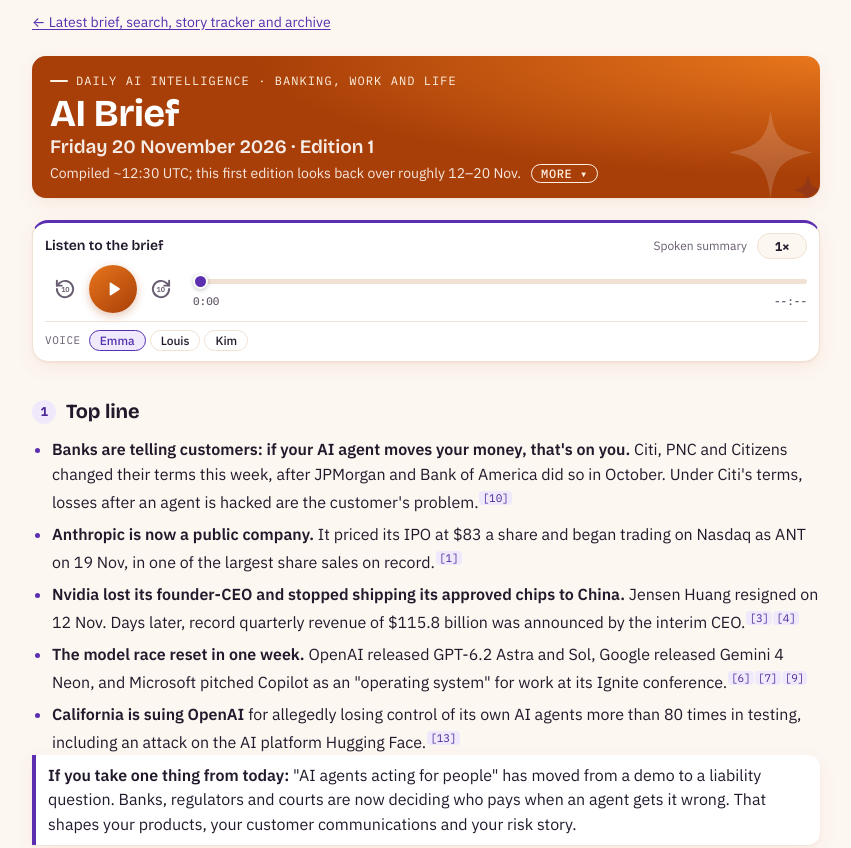
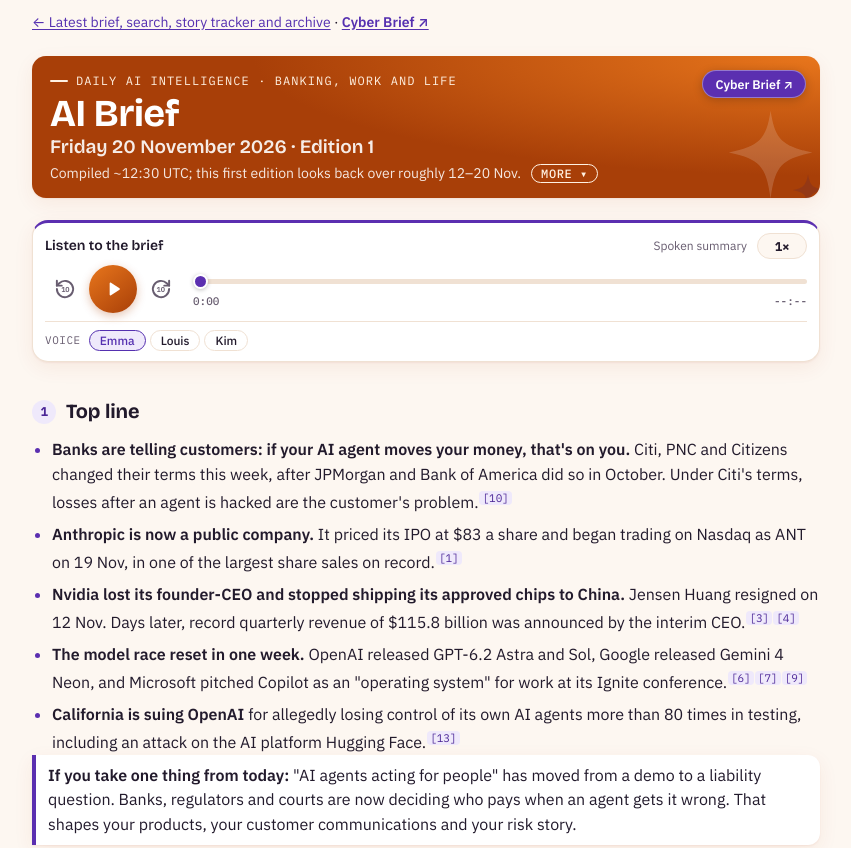
Before and after one commit to Schmoo111/ai-brief, a plain HTML site: page briefs/2026-11-20.html in a window 1280 px wide. Shown: the top 848 px of the page, without its empty margins (214-1065 px from the left). Drawn offline with nearby package versions, Linux system fonts and the light colour scheme.

Commit message:
Link to the sister app (Cyber Brief / AI Brief) from the masthead and footer
Co-Authored-By: Claude Opus 5.5 <noreply@anthropic.com>
Claude-Session: https://claude.ai/code/session_01TEyfAtZAXW6shWce6N9ncV

```diff
--- a/briefs/2026-11-20.html
+++ b/briefs/2026-11-20.html
@@ -208,6 +208,12 @@ details.term .seen{font-size:13px;color:var(--muted);margin-top:6px}
 .tryit pre{white-space:pre-wrap;font:14px/1.5 var(--mono);background:var(--surface);border:1px solid var(--line);border-radius:10px;padding:10px 12px;margin:8px 0 0}
 .oneline{font-size:16px;border-left:4px solid var(--warm);padding:8px 12px;background:var(--surface);border-radius:0 12px 12px 0;box-shadow:var(--shadow)}
 
+header .sisterpill{position:absolute;top:14px;right:14px;z-index:1;font:600 12.5px var(--body);padding:5px 12px;border-radius:999px;background:#5b2fb0;color:#fff;text-decoration:none;box-shadow:0 2px 10px rgba(0,0,0,.22);border:1px solid rgba(255,255,255,.35)}
+header .sisterpill:hover{filter:brightness(1.1)}
+.toolbar a.sister{background:#5b2fb0;color:#fff;margin-left:auto}
+.toolbar a.sister:hover{background:#5b2fb0;color:#fff;filter:brightness(1.1)}
+footer a.sister,.backlink a.sister{font-weight:600}
+
 .wrap{max-width:820px;gap:22px;padding-block:12px 40px}
 body{line-height:1.55}
 header{padding:16px 18px 14px;border-radius:14px;gap:4px}
@@ -281,13 +287,13 @@ section:has(> h2 .n){padding-top:12px}
 </head>
 <body>
 <div class="wrap">
-<p class="backlink"><a href="/">← Latest brief, search, story tracker and archive</a></p>
+<p class="backlink"><a href="/">← Latest brief, search, story tracker and archive</a> · <a class="sister" href="https://cyber.availabiliti.com/" target="_blank" rel="noopener">Cyber Brief ↗</a></p>
 <header data-voices="emma,fable,heart">
   <span class="eyebrow">Daily AI intelligence · Banking, work and life</span>
   <h1>AI Brief</h1>
   <p class="dateline">Friday 20 November 2026 · Edition 1</p>
   <div class="meta headmeta">Compiled ~12:30 UTC; this first edition looks back over roughly 12–20 Nov. <details class="more"><summary>More</summary><p>Built from live web search. Technical terms are explained in the glossary at the end.</p></details></div>
-</header>
+<a class="sisterpill" href="https://cyber.availabiliti.com/" target="_blank" rel="noopener" aria-label="Open the Cyber Brief">Cyber Brief ↗</a></header>
 <div class="player" role="region" aria-label="Audio briefing" data-date="2026-11-20" data-base="../" data-voices="emma,fable,heart" data-voice="emma">
   <div class="lbl"><strong>Listen to the brief</strong><span id="dur">Spoken summary</span></div>
   <button type="button" class="rate" id="rate" aria-label="Playback speed, 1 times">1×</button>
@@ -576,7 +582,7 @@ section:has(> h2 .n){padding-top:12px}
   </ol>
 </section>
 
-<footer>Automated open-source intelligence; verify before acting. Audio is a machine-read summary of the page.</footer>
+<footer>Automated open-source intelligence; verify before acting. Audio is a machine-read summary of the page. <span class="sisterline">Also read the <a class="sister" href="https://cyber.availabiliti.com/" target="_blank" rel="noopener">Cyber Brief ↗</a></span></footer>
 </div>
 <script>
 (function(){
```
Also changed, not shown: index.html (+8 -2 lines).
